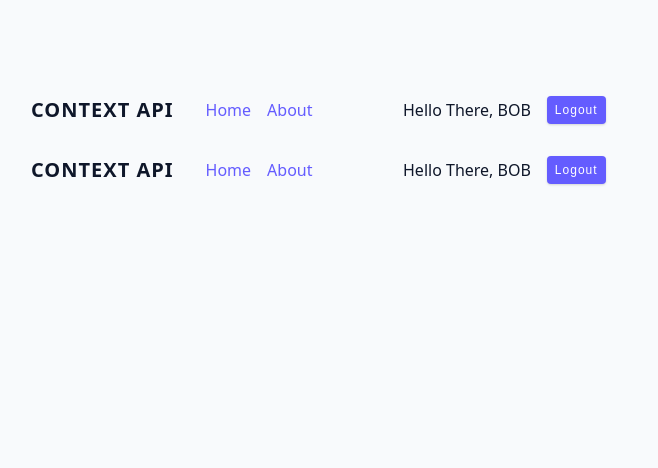
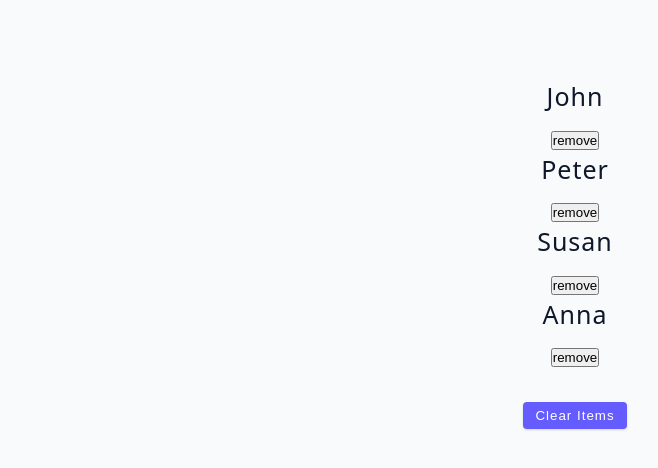
Before and after one commit to isnendyankp/advancedreact, a React (Vite) app: page / in a window 1280 px wide. Shown: the top 468 px of the page, without its empty margins (65-723 px from the left). Built offline with nearby package versions, Linux system fonts and the light colour scheme.

Commit message:
S6-144: Setup useReducer

```diff
--- a/src/App.jsx
+++ b/src/App.jsx
@@ -1,10 +1,9 @@
-import Final from './tutorial/09-context-api/final/context/Navbar';
-import Starter from './tutorial/09-context-api/starter/Navbar';
+// import Final from './tutorial/09-context-api/final/context/Navbar';
+import Starter from './tutorial/10-useReducer/starter/01-useReducer.jsx';
 
 function App() {
   return (
     <div className="container">
-      <Final />
       <Starter />
     </div>
   );
```
